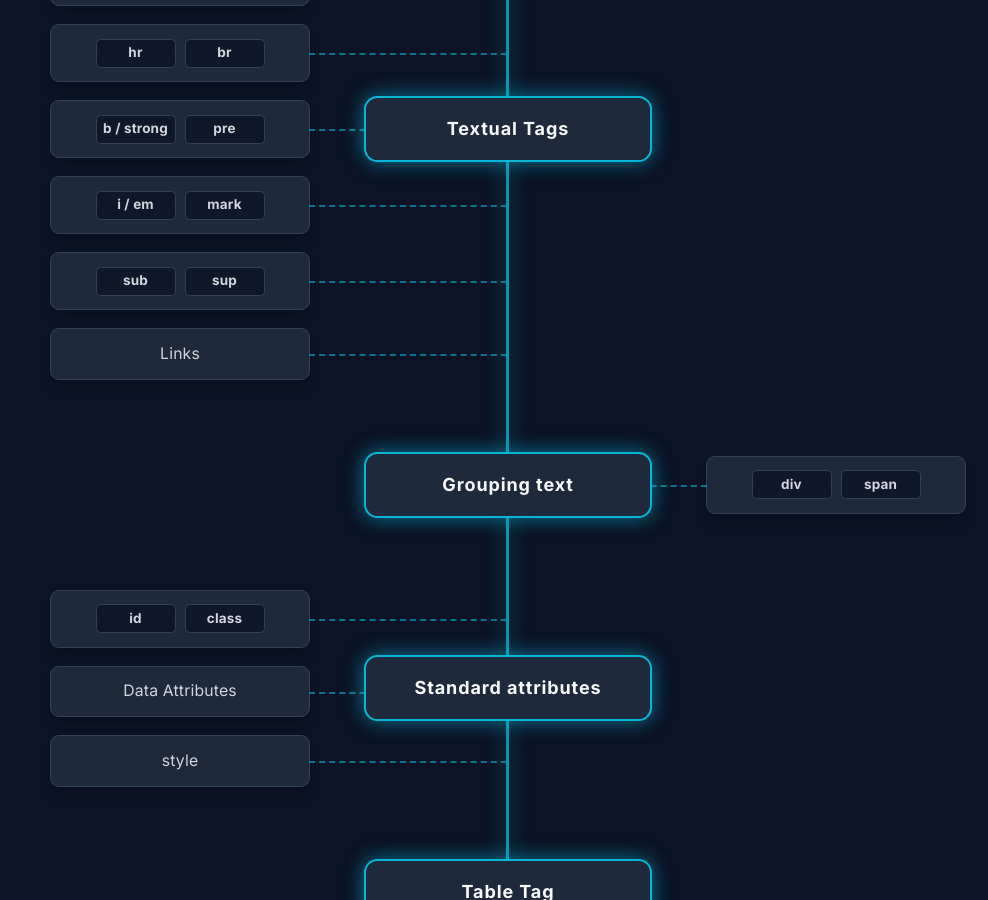
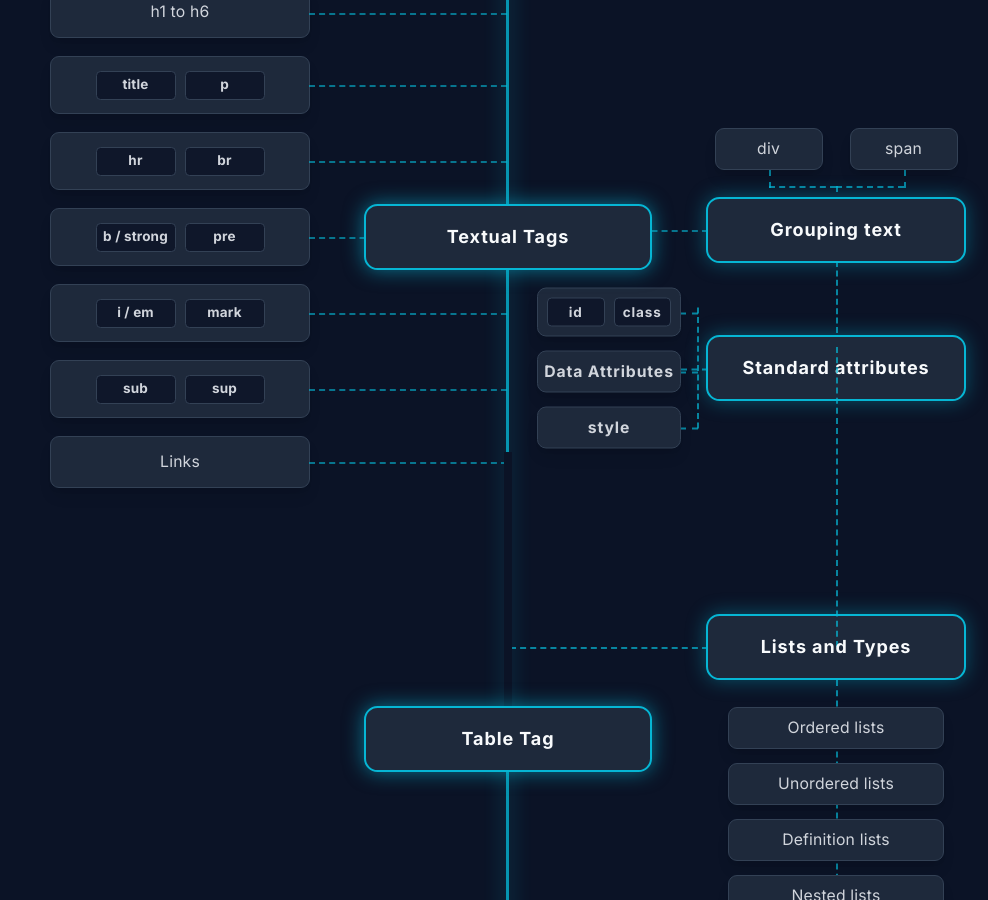
Before and after one commit to Hiisam17/Skill_Path_PJ, a React (Vite) app in the folder apps/web/: page /roadmap in a window 1280 px wide. Shown: the part 1900-2800 px from the top of the page, without its empty margins (292-1280 px from the left). Built offline with nearby package versions, Linux system fonts and the light colour scheme; no server answers; the HTML template or start-up script is replaced by a standard one.

Commit message:
feat: initialize JavaScript skill tree data and add dedicated roadmap pages

```diff
--- a/apps/web/src/pages/RoadmapPage.tsx
+++ b/apps/web/src/pages/RoadmapPage.tsx
@@ -4,6 +4,7 @@ import { Link } from "react-router-dom";
 type NodeItem = {
   id: string;
   label: React.ReactNode;
+  noStyle?: boolean;
 };
 
 type RowData = {
@@ -43,11 +44,16 @@ const LeftNode = ({ children }: { children: React.ReactNode }) => (
   </div>
 );
 
-const RightNode = ({ children }: { children: React.ReactNode }) => (
+const RightNode = ({ children, noStyle }: { children: React.ReactNode; noStyle?: boolean }) => {
+  if (noStyle) {
+    return <div className="relative w-full z-10 flex flex-col items-center">{children}</div>;
+  }
+  return (
     <div className="relative group w-full min-w-[180px] max-w-[260px] bg-[#1E293B] border border-[#334155] text-gray-300 px-5 py-3 rounded-lg text-sm text-center z-10 shadow-lg hover:border-cyan-400 transition-colors before:absolute before:top-1/2 before:-left-44 before:w-44 before:border-t-2 before:border-dashed before:border-[#06B6D4] before:opacity-60 before:-z-10 flex flex-col items-center justify-center">
       {children}
     </div>
   );
+};
 
 const roadmapData: RowData[] = [
   {
@@ -148,33 +154,101 @@ const roadmapData: RowData[] = [
       { id: "sub-sup", label: <Pair a="sub" b="sup" /> },
       { id: "links", label: "Links" },
     ],
+    rightNodes: [
+      {
+        id: "grouping-text-branch",
+        noStyle: true,
+        label: (
+          <div className="flex flex-col items-center w-full relative">
+            {/* 2 SMALL NODES ABOVE GROUPING TEXT */}
+            <div className="flex gap-6 relative justify-center w-full max-w-[260px] mb-6">
+              <div className="relative z-20">
+                <div className="bg-[#1E293B] border border-[#334155] text-gray-300 px-4 py-2 rounded-lg text-sm text-center shadow-lg w-24 hover:border-cyan-400 transition-colors">div</div>
+                <div className="absolute top-full left-1/2 w-[2px] h-4 border-l-2 border-dashed border-[#06B6D4] opacity-70 -z-10"></div>
+                <div className="absolute top-[calc(100%+16px)] left-1/2 w-[calc(50%+0.75rem)] h-[2px] border-t-2 border-dashed border-[#06B6D4] opacity-70 -z-10"></div>
+              </div>
+              <div className="relative z-20">
+                <div className="bg-[#1E293B] border border-[#334155] text-gray-300 px-4 py-2 rounded-lg text-sm text-center shadow-lg w-24 hover:border-cyan-400 transition-colors">span</div>
+                <div className="absolute top-full left-1/2 w-[2px] h-4 border-l-2 border-dashed border-[#06B6D4] opacity-70 -z-10"></div>
+                <div className="absolute top-[calc(100%+16px)] right-1/2 w-[calc(50%+0.75rem)] h-[2px] border-t-2 border-dashed border-[#06B6D4] opacity-70 -z-10"></div>
+              </div>
+              {/* Vertical drop line down to Grouping Text */}
+              <div className="absolute top-[calc(100%+16px)] left-1/2 w-[2px] h-4 border-l-2 border-dashed border-[#06B6D4] opacity-70 -z-10"></div>
+            </div>
+
+            {/* GROUPING TEXT (BIG NODE) */}
+            <div className="relative bg-[#1E293B] border-2 border-[#06B6D4] text-[#F8FAFC] px-6 py-4 rounded-xl font-bold w-full max-w-[260px] text-center shadow-[0_0_20px_rgba(6,182,212,0.4)] hover:scale-105 transition-transform tracking-wider z-20 mb-16">
+              {/* Dashed line connecting to Central Spine */}
+              <div className="absolute top-1/2 -left-44 w-44 border-t-2 border-dashed border-[#06B6D4] opacity-60 -z-10"></div>
+              Grouping text
+
+              {/* Line down to Standard attributes (Lengthened) */}
+              <div className="absolute top-full left-1/2 w-[2px] h-[72px] border-l-2 border-dashed border-[#06B6D4] opacity-70 -z-10"></div>
+            </div>
+
+            {/* STANDARD ATTRIBUTES (BIG NODE UNDERNEATH) */}
+            <div className="relative bg-[#1E293B] border-2 border-[#06B6D4] text-[#F8FAFC] px-6 py-4 rounded-xl font-bold w-full max-w-[260px] text-center shadow-[0_0_20px_rgba(6,182,212,0.4)] hover:scale-105 transition-transform tracking-wider z-20">
+              Standard attributes
+
+              {/* CHILDREN of Standard attributes (ON THE LEFT to match screenshot without crossing center spine) */}
+              <div className="absolute top-1/2 right-full mr-6 flex flex-col gap-3 -translate-y-1/2 z-20">
+                {/* Horizontal connector from Standard Attributes */}
+                <div className="absolute top-1/2 -right-6 w-6 border-t-2 border-dashed border-[#06B6D4] opacity-70 -z-10"></div>
+
+                {/* Vertical spine for the children */}
+                <div className="absolute top-[20px] bottom-[20px] -right-4 w-[2px] border-l-2 border-dashed border-[#06B6D4] opacity-70 -z-10"></div>
+
+                <div className="relative bg-[#1E293B] border border-[#334155] text-gray-300 p-2 rounded-lg text-sm text-center shadow-lg w-32 hover:border-cyan-400 transition-colors">
+                  <div className="absolute top-1/2 -right-4 w-4 border-t-2 border-dashed border-[#06B6D4] opacity-70 -z-10"></div>
+                  <Pair a="id" b="class" />
+                </div>
+                <div className="relative bg-[#1E293B] border border-[#334155] text-gray-300 py-2 rounded-lg text-sm text-center shadow-lg w-32 hover:border-cyan-400 transition-colors">
+                  <div className="absolute top-1/2 -right-4 w-4 border-t-2 border-dashed border-[#06B6D4] opacity-70 -z-10"></div>
+                  Data Attributes
+                </div>
+                <div className="relative bg-[#1E293B] border border-[#334155] text-gray-300 py-2 rounded-lg text-sm text-center shadow-lg w-32 hover:border-cyan-400 transition-colors">
+                  <div className="absolute top-1/2 -right-4 w-4 border-t-2 border-dashed border-[#06B6D4] opacity-70 -z-10"></div>
+                  style
+                </div>
+              </div>
+            </div>
+          </div>
+        ),
       },
-  {
-    id: "grouping-text",
-    centerNode: "Grouping text",
-    rightNodes: [{ id: "div-span", label: <Pair a="div" b="span" /> }],
-  },
-  {
-    id: "standard-attributes",
-    centerNode: "Standard attributes",
-    leftNodes: [
-      { id: "id-class", label: <Pair a="id" b="class" /> },
-      { id: "data-attr", label: "Data Attributes" },
-      { id: "style", label: "style" },
     ],
   },
   {
     id: "table-tag",
     centerNode: "Table Tag",
-  },
+    rightNodes: [
       {
-    id: "lists-and-types",
-    centerNode: "Lists and Types",
-    rightNodes: [
-      { id: "ordered", label: "Ordered lists" },
-      { id: "unordered", label: "Unordered lists" },
-      { id: "definition", label: "Definition lists" },
-      { id: "nested", label: "Nested lists" },
+        id: "lists-branch",
+        noStyle: true,
+        label: (
+          <div className="flex flex-col items-center w-full relative">
+            {/* LISTS AND TYPES (BIG NODE) */}
+            <div className="relative bg-[#1E293B] border-2 border-[#06B6D4] text-[#F8FAFC] px-6 py-4 rounded-xl font-bold w-full max-w-[260px] text-center shadow-[0_0_20px_rgba(6,182,212,0.4)] hover:scale-105 transition-transform tracking-wider z-20">
+              {/* Horizontal line LEFT to Table Tag */}
+              <div className="absolute top-1/2 -left-44 w-44 border-t-2 border-dashed border-[#06B6D4] opacity-70 -z-10"></div>
+
+              {/* Vertical line UP to reconnect with Standard Attributes */}
+              <div className="absolute bottom-1/2 left-1/2 w-[2px] h-[300px] border-l-2 border-dashed border-[#06B6D4] opacity-70 -z-10 bg-transparent"></div>
+
+              Lists and Types
+            </div>
+
+            {/* CHILDREN STACKED BELOW */}
+            <div className="flex flex-col gap-3 mt-6 relative w-48 z-20">
+              <div className="absolute -top-6 bottom-6 left-1/2 w-[2px] border-l-2 border-dashed border-[#06B6D4] opacity-70 -z-10"></div>
+
+              <div className="bg-[#1E293B] border border-[#334155] text-gray-300 py-2 rounded-lg text-sm text-center shadow-lg hover:border-cyan-400 transition-colors">Ordered lists</div>
+              <div className="bg-[#1E293B] border border-[#334155] text-gray-300 py-2 rounded-lg text-sm text-center shadow-lg hover:border-cyan-400 transition-colors">Unordered lists</div>
+              <div className="bg-[#1E293B] border border-[#334155] text-gray-300 py-2 rounded-lg text-sm text-center shadow-lg hover:border-cyan-400 transition-colors">Definition lists</div>
+              <div className="bg-[#1E293B] border border-[#334155] text-gray-300 py-2 rounded-lg text-sm text-center shadow-lg hover:border-cyan-400 transition-colors">Nested lists</div>
+            </div>
+          </div>
+        )
+      }
     ],
   },
   {
@@ -182,14 +256,19 @@ const roadmapData: RowData[] = [
     centerNode: "Embedding Media",
     leftNodes: [
       {
-        id: "images",
+        id: "images-branch",
+        noStyle: true,
         label: (
-          <div className="flex flex-col gap-3 w-full">
-            <span>Images</span>
-            <div className="flex flex-col gap-1 border-t border-dashed border-[#334155] pt-3 relative">
-               <div className="absolute -top-3 left-1/2 w-[1px] h-3 border-l border-dashed border-[#334155]"></div>
-              <span className="bg-[#0F172A] border border-[#334155] rounded px-2 py-1 text-xs">Priority Hints</span>
-              <span className="bg-[#0F172A] border border-[#334155] rounded px-2 py-1 text-xs">img vs figure</span>
+          <div className="flex flex-col items-center w-full relative">
+            <div className="flex flex-col gap-3 mb-6 relative w-48 z-20">
+              <div className="absolute top-4 bottom-[-24px] left-1/2 w-[2px] border-l-2 border-dashed border-[#06B6D4] -z-10 opacity-70"></div>
+              <div className="bg-[#1E293B] border border-[#334155] text-gray-300 py-2 rounded-lg text-sm text-center shadow-lg hover:border-cyan-400 transition-colors">Priority Hints</div>
+              <div className="bg-[#1E293B] border border-[#334155] text-gray-300 py-2 rounded-lg text-sm text-center shadow-lg hover:border-cyan-400 transition-colors">img vs figure</div>
+            </div>
+
+            <div className="relative w-full max-w-[260px] bg-[#1E293B] border border-[#334155] text-gray-300 px-5 py-3 rounded-lg text-sm text-center z-20 shadow-lg hover:border-cyan-400 transition-colors">
+              <div className="absolute top-1/2 -right-44 w-44 border-t-2 border-dashed border-[#06B6D4] opacity-70 -z-10"></div>
+              Images
             </div>
           </div>
         ),
@@ -344,15 +423,21 @@ export const RoadmapPage = () => {
 
               {/* Center Column */}
               <div className="w-64 flex flex-col justify-center items-center relative z-20">
-                <div className="bg-[#1E293B] border-2 border-[#06B6D4] text-[#F8FAFC] px-6 py-4 rounded-xl font-bold w-full text-center shadow-[0_0_20px_rgba(6,182,212,0.6)] hover:scale-105 transition-transform cursor-pointer tracking-wider">
+                {/* ERASER to break the central spine above Table Tag */}
+                {row.id === "table-tag" && (
+                  <div className="absolute bottom-[20px] left-1/2 -translate-x-1/2 w-[8px] h-[300px] bg-[#0b1326] z-[1]"></div>
+                )}
+                <div className="bg-[#1E293B] border-2 border-[#06B6D4] text-[#F8FAFC] px-6 py-4 rounded-xl font-bold w-full text-center shadow-[0_0_20px_rgba(6,182,212,0.6)] hover:scale-105 transition-transform cursor-pointer tracking-wider relative z-10">
                   {row.centerNode}
                 </div>
               </div>
 
               {/* Right Column */}
-              <div className="flex-1 flex flex-col items-start pl-12 gap-4">
+              <div className="flex-1 flex flex-col items-start pl-12 gap-4 pt-12">
                 {row.rightNodes?.map((node) => (
-                  <RightNode key={node.id}>{node.label}</RightNode>
+                  <RightNode key={node.id} noStyle={node.noStyle}>
+                    {node.label}
+                  </RightNode>
                 ))}
               </div>
             </div>
```
Also changed, not shown: apps/web/src/javascript.json, apps/web/src/pages/JavaScriptSkillTreePage.tsx (indentation only). Lines whose indentation alone changed are shown as unchanged.
